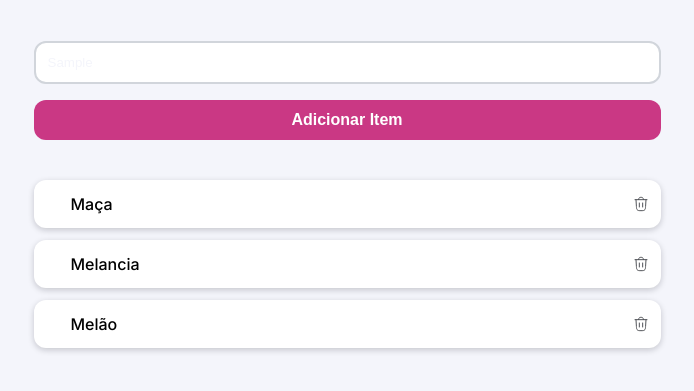
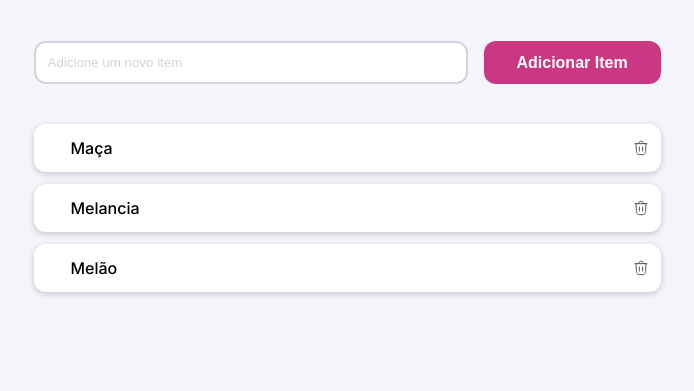
Before and after one commit to landim171/Quck-List, a plain HTML site: page index.html in a window 1280 px wide. Both pictures are taken after typing "Sample" into the empty fields and a click on the button "Adicionar Item". Shown: the part 175-566 px from the top of the page, without its empty margins (293-987 px from the left). Drawn offline with nearby package versions, Linux system fonts and the light colour scheme.

Commit message:
primeiro java

```diff
--- a/index.html
+++ b/index.html
@@ -17,6 +17,7 @@
   <link rel="preconnect" href="https://fonts.googleapis.com">
     <link rel="preconnect" href="https://fonts.gstatic.com" crossorigin>
     <link href="https://fonts.googleapis.com/css2?family=Inter:ital,opsz,wght@0,14..32,100..900;1,14..32,100..900&family=Space+Mono:ital,wght@0,400;0,700;1,400;1,700&display=swap" rel="stylesheet">
+    <script src="./main.js" defer></script>
     <title>Quick List</title>
 </head>
 <body>
@@ -31,7 +32,7 @@
     <main>
         <section class="add-item">
         <input type="text" placeholder="Adicione um novo item" id="item">
-        <button>Adicionar Item</button>
+        <button onclick="addItem()">Adicionar Item</button>
         </section>
 
         <section class="list">
--- /dev/null
+++ b/main.js
@@ -0,0 +1,16 @@
+const items = []
+
+function addItem() {
+    const itemName = document.querySelector("#item").ariaValueMax
+    const item = {
+        name: itemName,
+        checked: false
+    }
+
+    items.push(item)
+
+    document.querySelector("#item").value = ""
+
+    console.log(items)
+
+}
--- a/style.css
+++ b/style.css
@@ -198,3 +198,26 @@ main {
     opacity: 0;
     transform: translateY(-10px);
 }
+
+@media(min-width: 627px) {
+    headre {
+        img {
+            margin-bottom: 6.4rem;
+        }
+    }
+
+    .add-item {
+        display: grid;
+        grid-template-columns: repeat(10, 1fr);
+        gap: 1.6rem;
+
+        input {
+            margin-bottom: 0;
+            grid-column: 1 / 8;
+        }
+
+        button {
+            grid-column: 8 / 11;
+        }
+    }
+}
```
